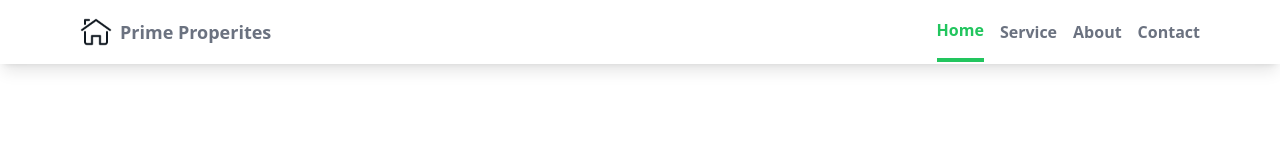
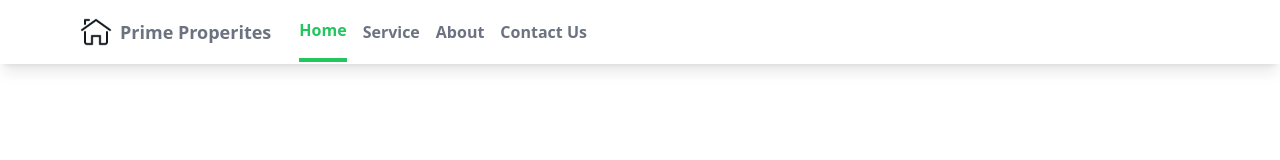
Before and after one commit to f-rostami/tailwind-real-state-portal, a website: page public/index.html in a window 1280 px wide. Drawn offline with Linux system fonts and the light colour scheme.

Commit message:
fix issue navigation | move menu items to the left side by logo section

```diff
--- a/public/index.html
+++ b/public/index.html
@@ -11,14 +11,14 @@
     <nav class="bg-white shadow-lg">
       <div class="max-w-6xl mx-auto px-4">
         <div class="flex justify-between">
-          <div>
+          <div class="flex space-x-7">
             <a href="#" class="flex items-center py-4 space-x-2">
               <img class="h-8 w-8" src="images/house.png" alt="hous-icon" />
               <span class="font-semibold text-gray-500 text-lg"
                 >Prime Properites</span
               >
             </a>
-          </div>
+
             <div
               class="hidden md:flex space-x-4 items-center text-gray-500 font-semibold"
             >
@@ -32,8 +32,9 @@
                 >About</a
               >
               <a href="" class="hover:text-green-500 transition duration-300"
-              >Contact</a
+                >Contact Us</a
               >
+            </div>
           </div>
         </div>
       </div>
```
Also changed, not shown: public/styles.css. Lines whose indentation alone changed are shown as unchanged.
